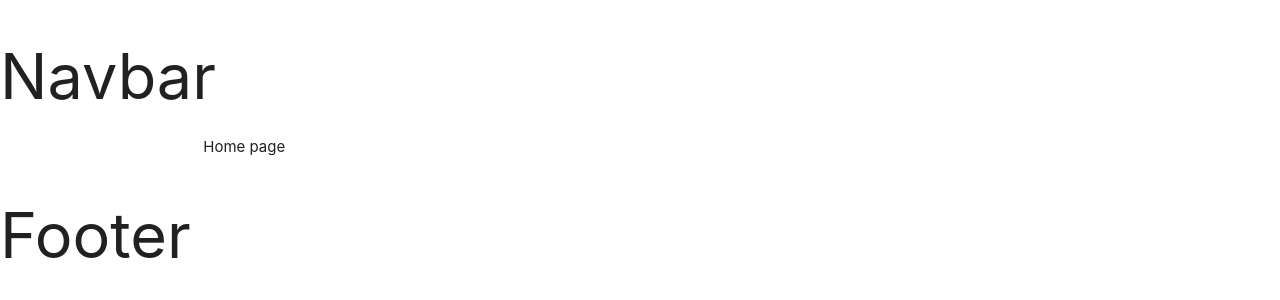
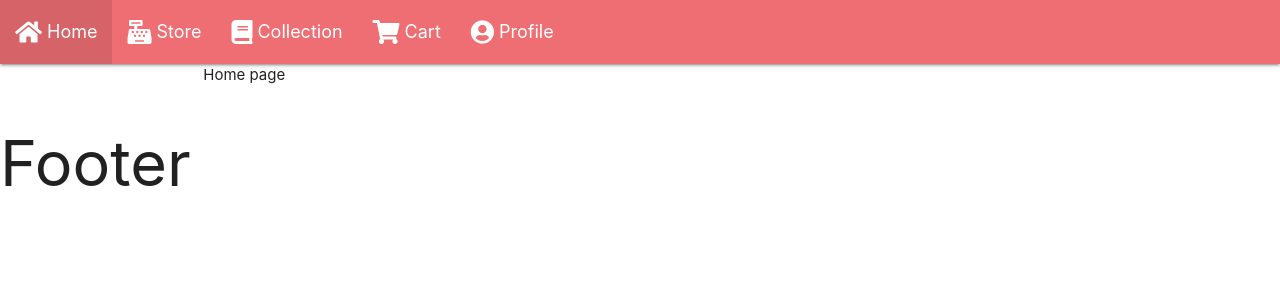
Before and after one commit to VolodymyrBushko/BookStore, a Node server app: page / in a window 1280 px wide. Shown: the top 300 px of the page. Run offline with Node 20, Linux system fonts and the light colour scheme; some libraries are stand-ins or nearby versions.

Commit message:
add navbar, include css and other

```diff
--- a/index.js
+++ b/index.js
@@ -14,6 +14,9 @@ const
 app.use(bodyParser.urlencoded({extended: false}));
 app.use(bodyParser.json());
 
+// config static
+app.use(express.static(__dirname + '/public'));
+
 // config handlebars
 app.engine('hbs', expressHbs(
   {
@@ -28,10 +31,10 @@ hbs.registerPartials(__dirname + '/views/partials');
 // init routes
 app.use('/', homeRouter);
 
-// run app
+// run app & mongodb
 (async () => {
   try {
-    await mongoose.connect('mongodb://localhost:27017/mongodb_name', {
+    await mongoose.connect('mongodb://localhost:27017/bookStore', {
       useNewUrlParser: true,
       useUnifiedTopology: true
     });
--- /dev/null
+++ b/public/css/main.css
@@ -0,0 +1,9 @@
+#nav-mobile i {
+    margin-right: 5px;
+}
+
+#nav-mobile a {
+    display: flex;
+    align-items: center;
+    font-size: 18px;
+}
--- a/views/layouts/layout.hbs
+++ b/views/layouts/layout.hbs
@@ -4,7 +4,9 @@
   <meta charset="UTF-8">
   <meta name="viewport" content="width=device-width, user-scalable=no, initial-scale=1.0, maximum-scale=1.0, minimum-scale=1.0">
   <meta http-equiv="X-UA-Compatible" content="ie=edge">
-  <link rel="stylesheet" href="https://cdnjs.cloudflare.com/ajax/libs/materialize/1.0.0/css/materialize.min.css">
+  <link rel="stylesheet" href="https://use.fontawesome.com/releases/v5.15.1/css/all.css" integrity="sha384-vp86vTRFVJgpjF9jiIGPEEqYqlDwgyBgEF109VFjmqGmIY/Y4HV4d3Gp2irVfcrp" crossorigin="anonymous">
+  <link rel="stylesheet" type="text/css" href="https://cdnjs.cloudflare.com/ajax/libs/materialize/1.0.0/css/materialize.min.css">
+  <link rel="stylesheet" type="text/css" href="css/main.css">
   <title>BookStore</title>
 </head>
 <body>
--- a/views/partials/navbar.hbs
+++ b/views/partials/navbar.hbs
@@ -1 +1,11 @@
-<h1>Navbar</h1>
+<nav>
+  <div class="nav-wrapper">
+    <ul id="nav-mobile" class="left hide-on-med-and-down">
+      <li><a href="/"><i class="fas fa-home"></i>Home</a></li>
+      <li><a href="/store"><i class="fas fa-cash-register"></i>Store</a></li>
+      <li><a href="/collection"><i class="fas fa-book"></i>Collection</a></li>
+      <li><a href="/cart"><i class="fas fa-shopping-cart"></i>Cart</a></li>
+      <li><a href="/profile"><i class="fas fa-user-circle"></i>Profile</a></li>
+    </ul>
+  </div>
+</nav>
```
Also changed, not shown: 2 other files.
